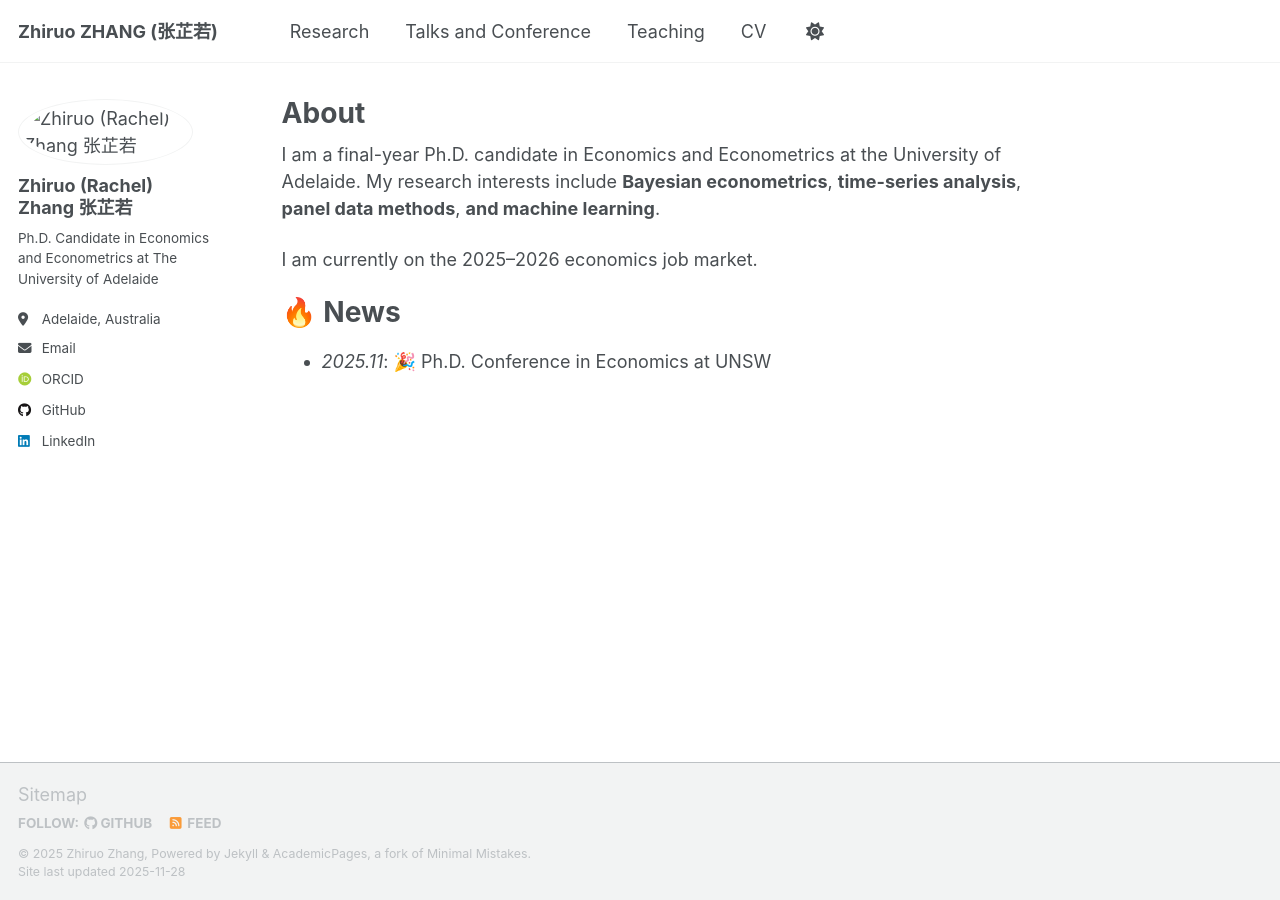
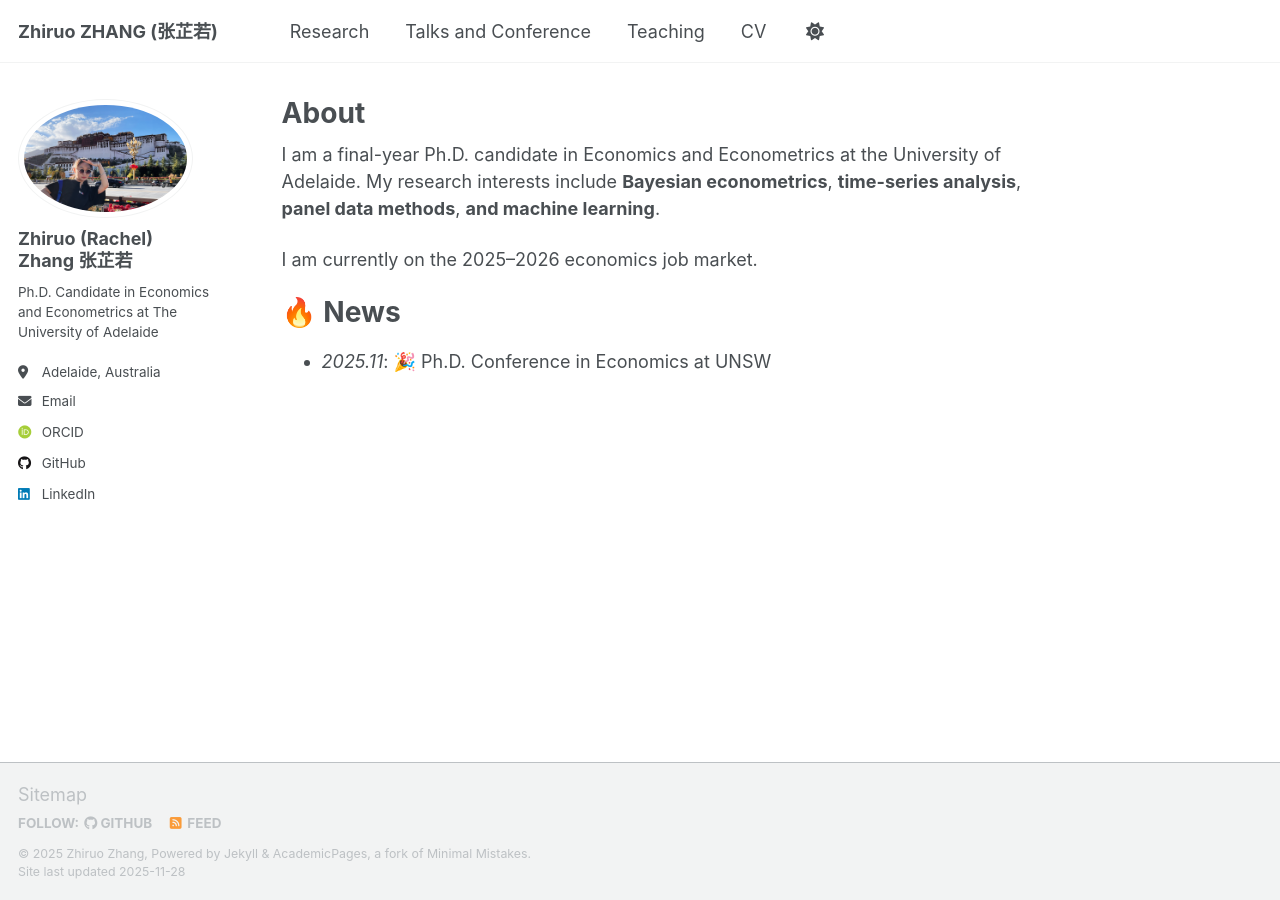
Before and after one commit to zhiruozzr/zhiruozzr.github.io, a Jekyll site: the page built from _pages/about.md, in a window 1280 px wide. Built offline with Jekyll 4.4.1, drawn with Linux system fonts in a browser that asks for light colours; some web fonts are replaced; a script that is not in the unit is left out.

Commit message:
Update _config.yml

```diff
--- a/_config.yml
+++ b/_config.yml
@@ -15,7 +15,7 @@ repository               : "zhiruozzr/zhiruozzr.github.io"
 author:
   # Biographic information
   name      : "Zhiruo (Rachel) Zhang 张芷若"
-  avatar    : "/images/photo.png"
+  avatar    : "photo.png"
   bio       : "Ph.D. Candidate in Economics and Econometrics at The University of Adelaide"
   location  : "Adelaide, Australia"
   email     : "zhiruo.zhang@adelaide.edu.au"
```
